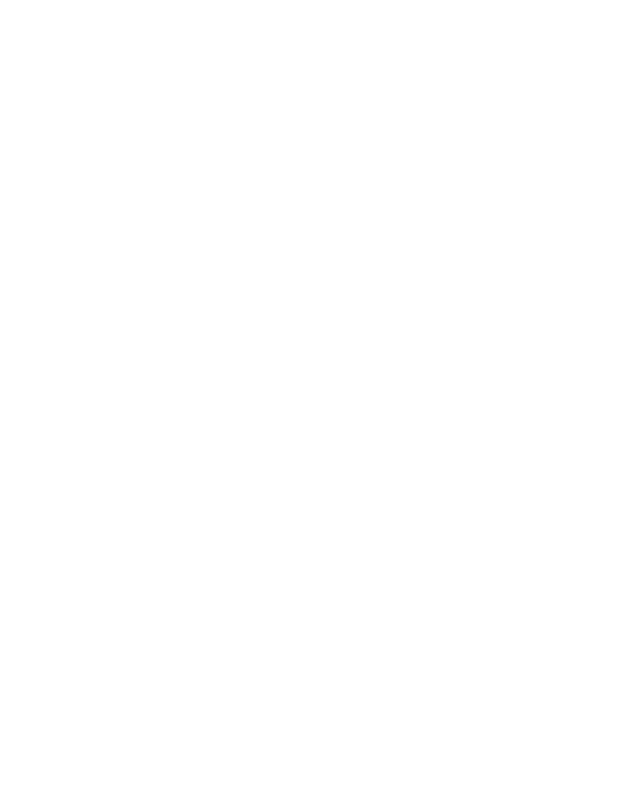
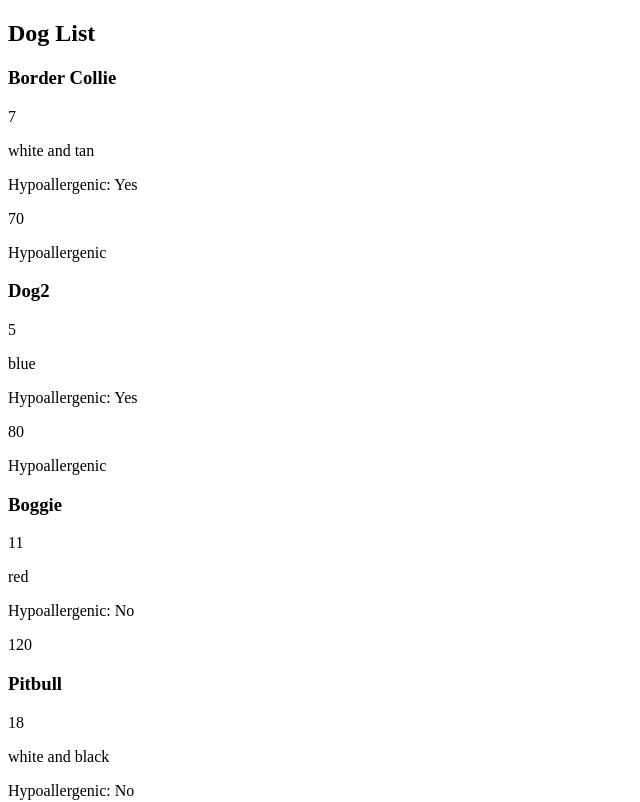
Before and after one commit to richardhuynhprog/Richard-Huynh-AngularF26, an Angular app: page / in a window 1280 px wide. Shown: the top 802 px of the page, without its empty margins (0-640 px from the left). Built offline with nearby package versions, Linux system fonts and the light colour scheme.

Commit message:
commit assignment 2 complete

```diff
--- a/src/app/app.html
+++ b/src/app/app.html
@@ -1,2 +1,19 @@
-<h1> {{id}}</h1>
-<h1> {{name}}</h1>
+<div class="container">
+  <h2>Dog List</h2>
+
+  @for (dog of dogList; track dog.id) {
+    <div class="dog-card">
+      <h3>{{ dog.name }}</h3>
+      <p>{{ dog.id }}</p>
+      <p>{{ dog.colour }}</p>
+      <p>Hypoallergenic: {{ dog.hypoallergenic ? 'Yes' : 'No' }}</p>
+      <p>{{ dog.weight }}</p>
+
+      @if (dog.hypoallergenic) {
+        <p class="hypoallergenic">Hypoallergenic</p>
+      }
+    </div>
+  } @empty {
+    <p class="empty-box">No dogs to display right now</p>
+  }
+</div>
```
